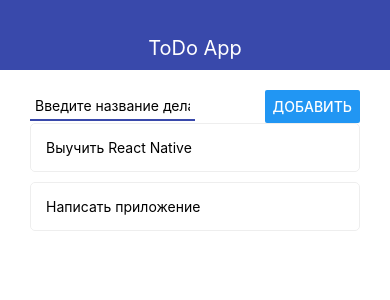
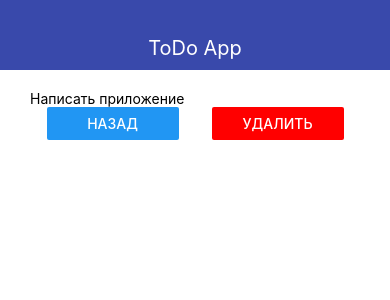
Before and after one commit to vlad896/React-native, a React Native app: screen / in a window 390 px wide. Shown: the top 300 px of the page. Built offline with nearby package versions, Linux system fonts and the light colour scheme.

Commit message:
add red del button with const color

```diff
--- a/App.js
+++ b/App.js
@@ -12,7 +12,7 @@ export default function App() {
 		{ id: '1', title: 'Выучить React Native' },
 		{ id: '2', title: 'Написать приложение' }
 	])
-	const [todoId, setTodoId] = useState(null)
+	const [todoId, setTodoId] = useState('2')
 
 	const addTodo = (title) => {
 		// const newTodo = {
@@ -43,7 +43,7 @@ export default function App() {
 			<Navbar title='ToDo App' />
 			<View style={styles.container}>
 				{todoId !== null
-					? <TodoScreen goBack={() => setTodoId(null)} todo={todos.find(todo => todo.id === todoId)} />
+					? <TodoScreen goBack={() => setTodoId(null)} onRemove={removeTodo} todo={todos.find(todo => todo.id === todoId)} />
 					: <MainScreen onSubmit={addTodo} todos={todos} onRemove={removeTodo} onOpen={(id) => {
 						setTodoId(id)
 					}} />}
--- a/app/screens/TodoScreen.js
+++ b/app/screens/TodoScreen.js
@@ -1,13 +1,29 @@
 import React from 'react'
 import { StyleSheet, View, Text, Button } from 'react-native'
-
-export const TodoScreen = ({ goBack, todo }) => {
+import { THEME } from '../theme'
+export const TodoScreen = ({ goBack, todo, onRemove }) => {
 	return (
 		<View>
 			<Text>{todo.title}</Text>
-			<Button title='Назад' onPress={goBack} />
+			<View style={styles.buttonContainer} >
+				<View style={styles.button}>
+					<Button title='Назад' onPress={goBack} />
+				</View>
+				<View style={styles.button}>
+					<Button title='Удалить' color={THEME.DANGER_COLOR} />
+				</View>
+
+			</View>
 		</View>
 	)
 }
 
-const styles = StyleSheet.create({})
+const styles = StyleSheet.create({
+	buttonContainer: {
+		flexDirection: 'row',
+		justifyContent: 'space-around',
+	},
+	button: {
+		width: '40%'
+	}
+})
--- /dev/null
+++ b/app/theme.js
@@ -0,0 +1,3 @@
+export const THEME = {
+	DANGER_COLOR: '#f00'
+}
```
Also changed, not shown: 1 other file (tests, documents, lock files or other folders).
